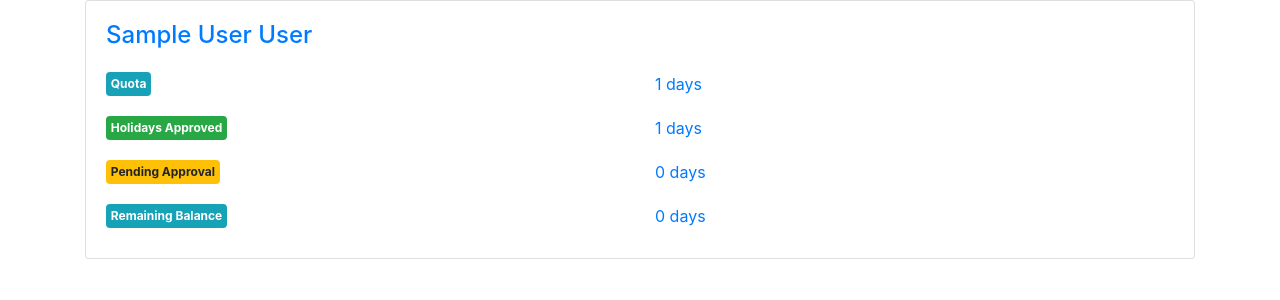
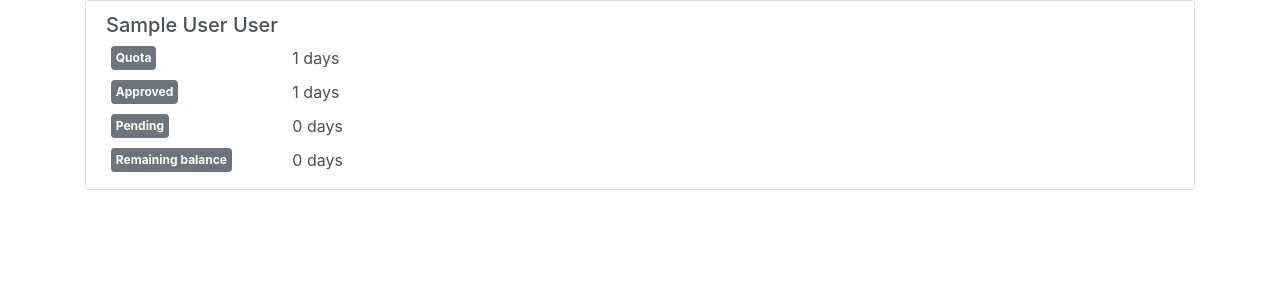
Before and after one commit to prodijody/holidayTracker, a Flask app: template templates/protected/admin/admin.html in a window 1280 px wide. Shown: the part 77-377 px from the top of the page. Run offline with Flask 2, Linux system fonts and the light colour scheme; the template is opened without the code that fills it: values that come from a table or form of the project are taken from there, others are empty; tables that the repository leaves empty hold one stand-in row (values such as "Sample post"); some libraries are stand-ins or nearby versions.

Commit message:
Updated UI

```diff
--- a/app.py
+++ b/app.py
@@ -235,6 +235,7 @@ def admin_user(user_id):
   if not current_user.is_admin():
     flash('That area is restricted to admins.','info')
     return redirect(url_for('menu'))
+
   user_id = escape(user_id)
   user = User.query.get(user_id)
   if user:
@@ -254,7 +255,7 @@ def admin_user(user_id):
         find_request.status = status
         find_request.manager_comment = comment
         db.session.commit()
-        flash('Holiday request updated successfuly. An email has been sent to both you and the staff member.','success')
+        flash('Holiday request updated successfuly. An email has been sent to the staff member.','success')
 
         html = render_template('email_templates/request_updated.html', date_from=find_request.date_from, date_to=find_request.date_to, comment=find_request.comment, status=find_request.status, manager_comment=find_request.manager_comment)
         sendEmail(email_subject='Update to your holiday request', recipients=[user.email], email_html=html)
@@ -265,6 +266,7 @@ def admin_user(user_id):
   else:
     flash('User id {user_id} does not exist.'.format(user_id=user_id), 'danger')
     return redirect(url_for('admin'))
+
 
 
 # 404 route
--- a/templates/protected/admin/admin.html
+++ b/templates/protected/admin/admin.html
@@ -13,27 +13,30 @@
   {% endwith %}
   <div class="row" style="padding: 0;">
     <div class="col">
-      <div class="card-deck">
+      <div class="list-group">
         {% for staff in staff_members %}
-          <a href="{{ url_for('admin_user', user_id=staff.id) }}" class="card card-custom">
-            <div class="card-body">
-              <h4 class="card-title">{{ staff.name }} {{ staff.surname }}</h4>
-              <div class="row" style="padding: 10px 0;">
-                <div class="col"><span class="badge badge-info">Quota</span></div>
-                <div class="col">{{ staff.holidays_quota }} days</div>
-              </div>
-              <div class="row" style="padding: 10px 0;">
-                <div class="col"><span class="badge badge-success">Holidays Approved</span></div>
-                <div class="col">{{ staff.get_holidays_requests()['days_approved'] }} days</div>
-              </div>
-              <div class="row" style="padding: 10px 0;">
-                <div class="col"><span class="badge badge-warning">Pending Approval</span></div>
-                <div class="col">{{ staff.get_holidays_requests()['days_unapproved'] }} days</div>
-              </div>
-              <div class="row" style="padding: 10px 0;">
-                <div class="col"><span class="badge badge-info">Remaining Balance</span></div>
-                <div class="col">{{ staff.get_holidays_requests()['balance'] }} days</div>
-              </div>
+          <a href="{{ url_for('admin_user', user_id=staff.id) }}" class="list-group-item list-group-item-action flex-column align-items-start">
+            <div class="d-flex w-100 justify-content-between">
+              <h5 class="mb-1">{{ staff.name }} {{ staff.surname }}</h5>
+              {% if staff.get_holidays_requests()['days_unapproved'] > 0 %}
+              <small><span class="badge-warning badge">NEW request!</span></small>
+              {% endif %}
+            </div>
+            <div class="row" style="padding: 5px;">
+              <div class="col-2"><span class="badge badge-secondary">Quota</span></div>
+              <div class="col-2"> {{ staff.holidays_quota }} days</div>
+            </div>
+            <div class="row" style="padding: 5px;">
+              <div class="col-2"><span class="badge badge-secondary">Approved</span></div>
+              <div class="col-2"> {{ staff.get_holidays_requests()['days_approved'] }} days</div>
+            </div>
+            <div class="row" style="padding: 5px;">
+              <div class="col-2"><span class="badge badge-secondary">Pending</span></div>
+              <div class="col-2"> {{ staff.get_holidays_requests()['days_unapproved'] }} days</div>
+            </div>
+            <div class="row" style="padding: 5px;">
+              <div class="col-2"><span class="badge badge-secondary">Remaining balance</span></div>
+              <div class="col-2"> {{ staff.get_holidays_requests()['balance'] }} days</div>
             </div>
           </a>
         {% endfor %}
```
